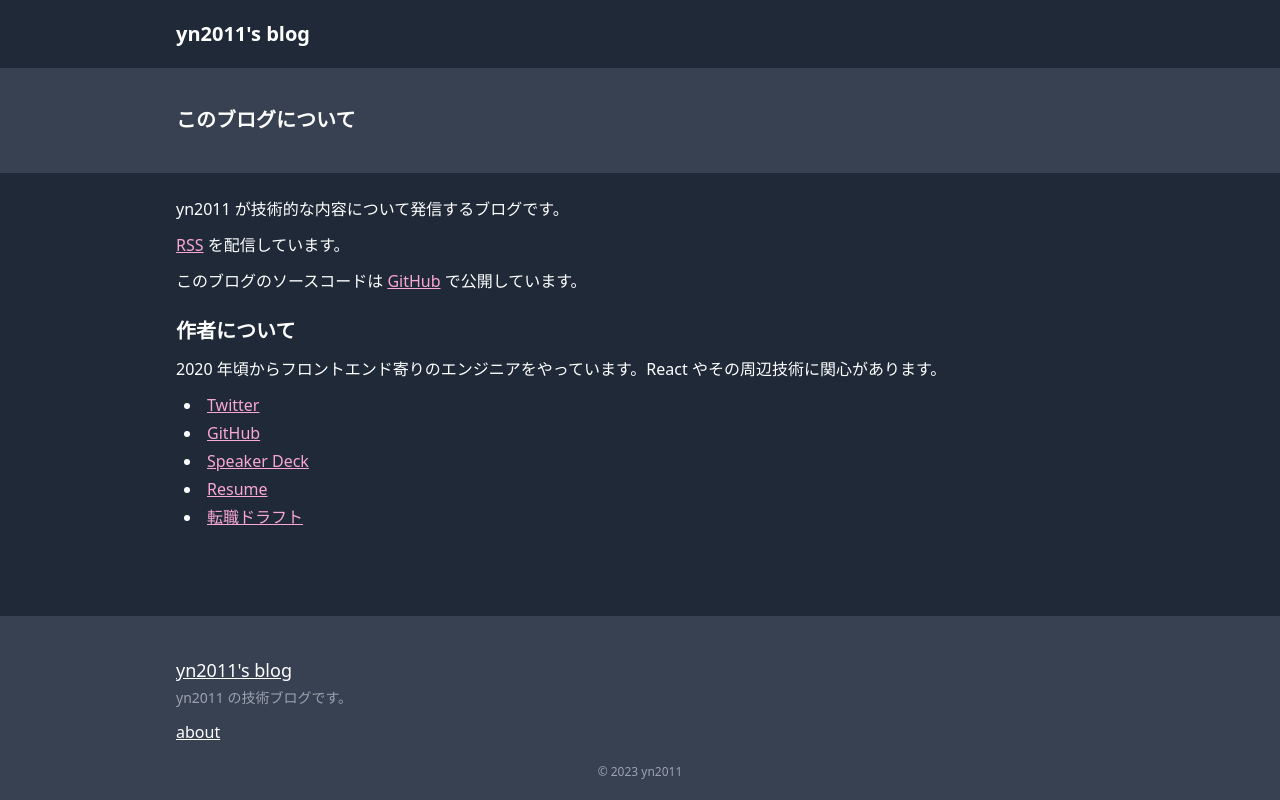
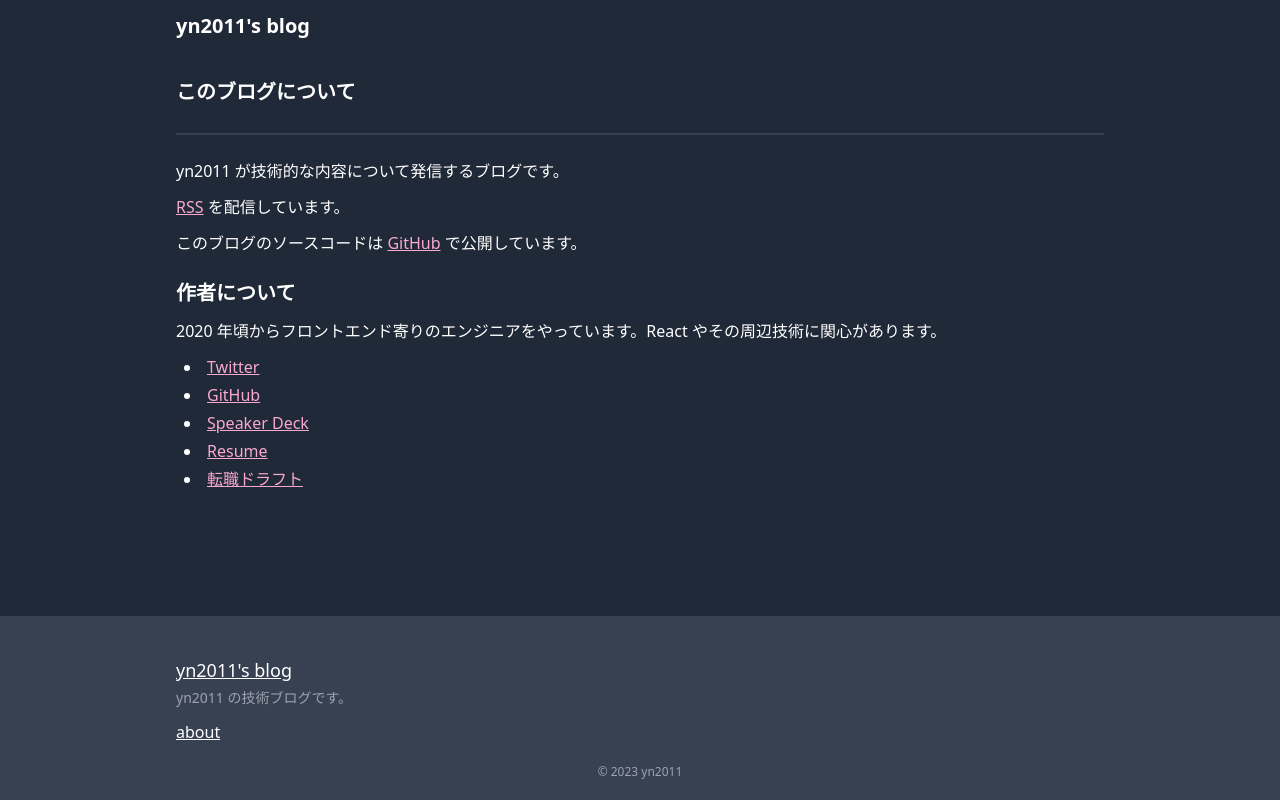
Before and after one commit to pokuwagata/yn2011-blog, a Next.js app: page /about in a window 1280 px wide. Built offline with nearby package versions, Linux system fonts and the light colour scheme.

Commit message:
fix title style

```diff
--- a/app/layout.tsx
+++ b/app/layout.tsx
@@ -34,9 +34,8 @@ export default function RootLayout({
     <html lang="ja">
       <body className="bg-gray-800 text-white">
         <div className="mx-auto flex min-h-screen max-w-[960px] flex-col px-4">
-          {/* <div className="mb-10 flex-1"> */}
           <div className="mb-10">
-            <header className="my-5">
+            <header className="mb-9 mt-3">
               <h1 className="text-xl font-bold">
                 <Link href="/">yn2011&apos;s blog</Link>
               </h1>
--- a/components/Mdx.tsx
+++ b/components/Mdx.tsx
@@ -1,7 +1,8 @@
 export const MDXCustomComponents = {
   h1: (props: React.ComponentProps<"h1">) => (
     <h1
-      className="mx-[calc(50%_-_50vw)] mb-6 mt-auto bg-gray-700 px-[calc(50vw_-_50%)] py-9 text-xl font-semibold leading-relaxed"
+      // className="mx-[calc(50%_-_50vw)] mb-6 mt-auto bg-gray-700 px-[calc(50vw_-_50%)] py-9 text-xl font-semibold leading-relaxed"
+      className="mb-6 mt-3 border-b-2 border-gray-700 pb-6 text-xl font-semibold leading-relaxed"
       {...props}
     />
   ),
```
